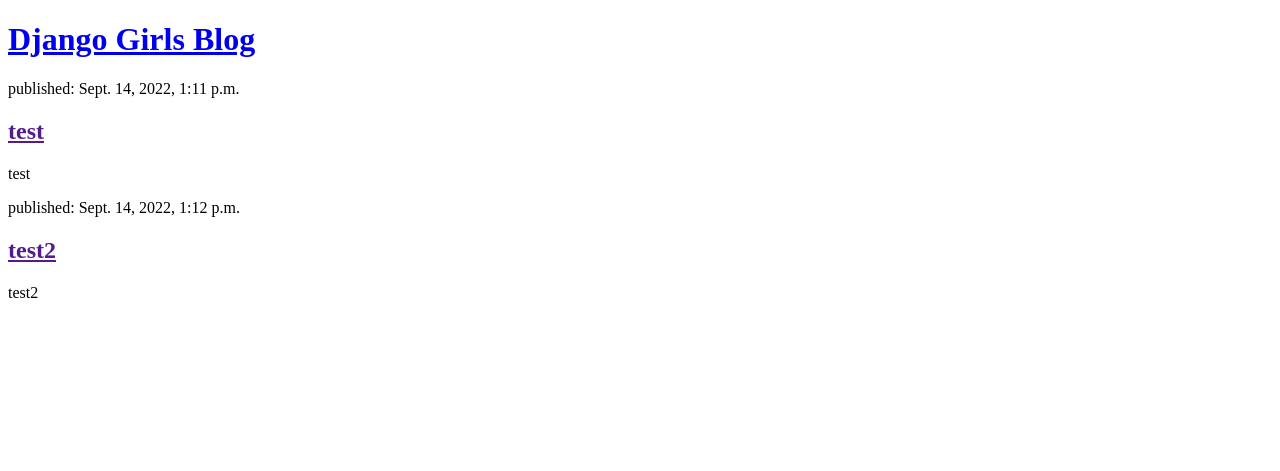
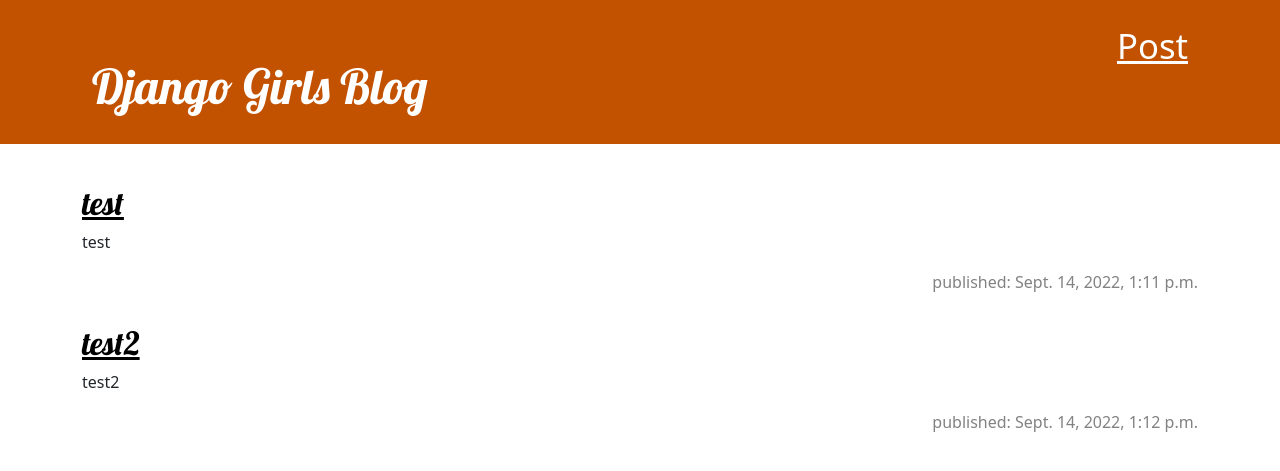
Before and after one commit to elianajr/djangoGirlsBlog, a Django app: page / in a window 1280 px wide. Shown: the top 471 px of the page. Run offline with Django 3.2, Linux system fonts and the light colour scheme; data comes from the database, SQL or seed files in the repository; both versions use the stored data as it was after the commit.

Commit message:
form added

```diff
--- /dev/null
+++ b/blog/static/css/blog.css
@@ -0,0 +1,70 @@
+.page-header {
+    background-color: #C25100;
+    margin-top: 0;
+    margin-bottom: 40px;
+    padding: 20px 20px 20px 40px;
+}
+
+.page-header h1,
+.page-header h1 a,
+.page-header h1 a:visited,
+.page-header h1 a:active {
+    color: #ffffff;
+    font-size: 36pt;
+    text-decoration: none;
+}
+
+h1,
+h2,
+h3,
+h4 {
+    font-family: 'Lobster', cursive;
+}
+
+.date {
+    color: #828282;
+}
+
+.save {
+    float: right;
+}
+
+.post-form textarea,
+.post-form input {
+    width: 100%;
+}
+
+.top-menu,
+.top-menu:hover,
+.top-menu:visited {
+    color: #ffffff;
+    float: right;
+    font-size: 26pt;
+    margin-right: 20px;
+}
+
+.post {
+    margin-bottom: 70px;
+}
+
+.post h2 a,
+.post h2 a:visited {
+    color: #000000;
+}
+
+.post > .date,
+.post > .actions {
+    float: right;
+}
+
+.btn-secondary,
+.btn-secondary:visited {
+    color: #C25100;
+    background: none;
+    border-color: #C25100;
+}
+
+.btn-secondary:hover {
+    color: #FFFFFF;
+    background-color: #C25100;
+}
--- /dev/null
+++ b/blog/templates/blog/base.html
@@ -0,0 +1,31 @@
+{% load static %}
+<!DOCTYPE html>
+<html>
+    <head>
+        <title>Django Girls blog</title>
+        <link rel="stylesheet" href="https://cdn.jsdelivr.net/npm/bootstrap@5.1.3/dist/css/bootstrap.min.css" integrity="sha384-1BmE4kWBq78iYhFldvKuhfTAU6auU8tT94WrHftjDbrCEXSU1oBoqyl2QvZ6jIW3" crossorigin="anonymous">
+        <link href='//fonts.googleapis.com/css?family=Lobster&subset=latin,latin-ext' rel='stylesheet' type='text/css'>
+        <link rel="stylesheet" href="{% static 'css/blog.css' %}">
+    </head>
+    <body>
+        <header class="page-header">
+          <div class="container">
+            <a href="{% url 'post_new' %}" class="top-menu">
+                Post
+            </a>
+            <a class="btn btn-secondary" href="{% url 'post_edit' pk=post.pk %}">
+                Edit
+            </a>
+            <h1><a href="/">Django Girls Blog</a></h1>
+          </div>
+        </header>
+        <main class="container">
+            <div class="row">
+                <div class="col">
+                {% block content %}
+                {% endblock %}
+                </div>
+            </div>
+        </main>
+    </body>
+</html>
--- a/blog/templates/blog/post_list.html
+++ b/blog/templates/blog/post_list.html
@@ -1,14 +1,11 @@
-<!DOCTYPE html>
-<html>
-    <header>
-        <h1><a href="/">Django Girls Blog</a></h1>
-    </header>
+{% extends 'blog/base.html' %}
 
-    {% for post in posts %}
-        <article>
-            <time>published: {{ post.published_date }}</time>
-            <h2><a href="">{{ post.title }}</a></h2>
-            <p>{{ post.text|linebreaksbr }}</p>
-        </article>
-    {% endfor %}
-</html>
+    {% block content %}
+        {% for post in posts %}
+            <article class="post">
+                <h2><a href="{% url 'post_detail' pk=post.pk %}">{{ post.title }}</a></h2>
+                <p>{{ post.text|linebreaksbr }}</p>
+                <time class="date">published: {{ post.published_date }}</time>
+            </article>
+        {% endfor %}
+    {% endblock %}
--- a/blog/urls.py
+++ b/blog/urls.py
@@ -3,4 +3,7 @@
 
 urlpatterns = [
     path('', views.post_list, name='post_list'),
+    path('post/<int:pk>/', views.post_detail, name='post_detail'),
+    path('post/new/', views.post_new, name='post_new'),
+    path('post/<int:pk>/edit/', views.post_edit, name='post_edit'),
 ]
--- a/blog/views.py
+++ b/blog/views.py
@@ -1,7 +1,41 @@
 from django.shortcuts import render
 from django.utils import timezone
 from .models import Post
+from django.shortcuts import render, get_object_or_404
+from .forms import PostForm
+from django.shortcuts import redirect
 
 def post_list(request):
     posts = Post.objects.filter(published_date__lte=timezone.now()).order_by('published_date')
     return render(request, 'blog/post_list.html', {'posts': posts})
+
+def post_detail(request, pk):
+    post = get_object_or_404(Post, pk=pk)
+    return render(request, 'blog/post_detail.html', {'post': post})
+
+def post_new(request):
+    if request.method == "POST":
+        form = PostForm(request.POST)
+        if form.is_valid():
+            post = form.save(commit=False)
+            post.author = request.user
+            post.published_date = timezone.now()
+            post.save()
+            return redirect('post_detail', pk=post.pk)
+    else:
+        form = PostForm()
+    return render(request, 'blog/post_edit.html', {'form': form})
+
+def post_edit(request, pk):
+    post = get_object_or_404(Post, pk=pk)
+    if request.method == "POST":
+        form = PostForm(request.POST, instance=post)
+        if form.is_valid():
+            post = form.save(commit=False)
+            post.author = request.user
+            post.published_date = timezone.now()
+            post.save()
+            return redirect('post_detail', pk=post.pk)
+    else:
+        form = PostForm(instance=post)
+    return render(request, 'blog/post_edit.html', {'form': form})
```
Also changed, not shown: blog/forms.py (added, +9 -0 lines), blog/templates/blog/post_detail.html (added, +16 -0 lines), blog/templates/blog/post_edit.html (added, +9 -0 lines), db.sqlite3, package-lock.json (added), 1 other file.
